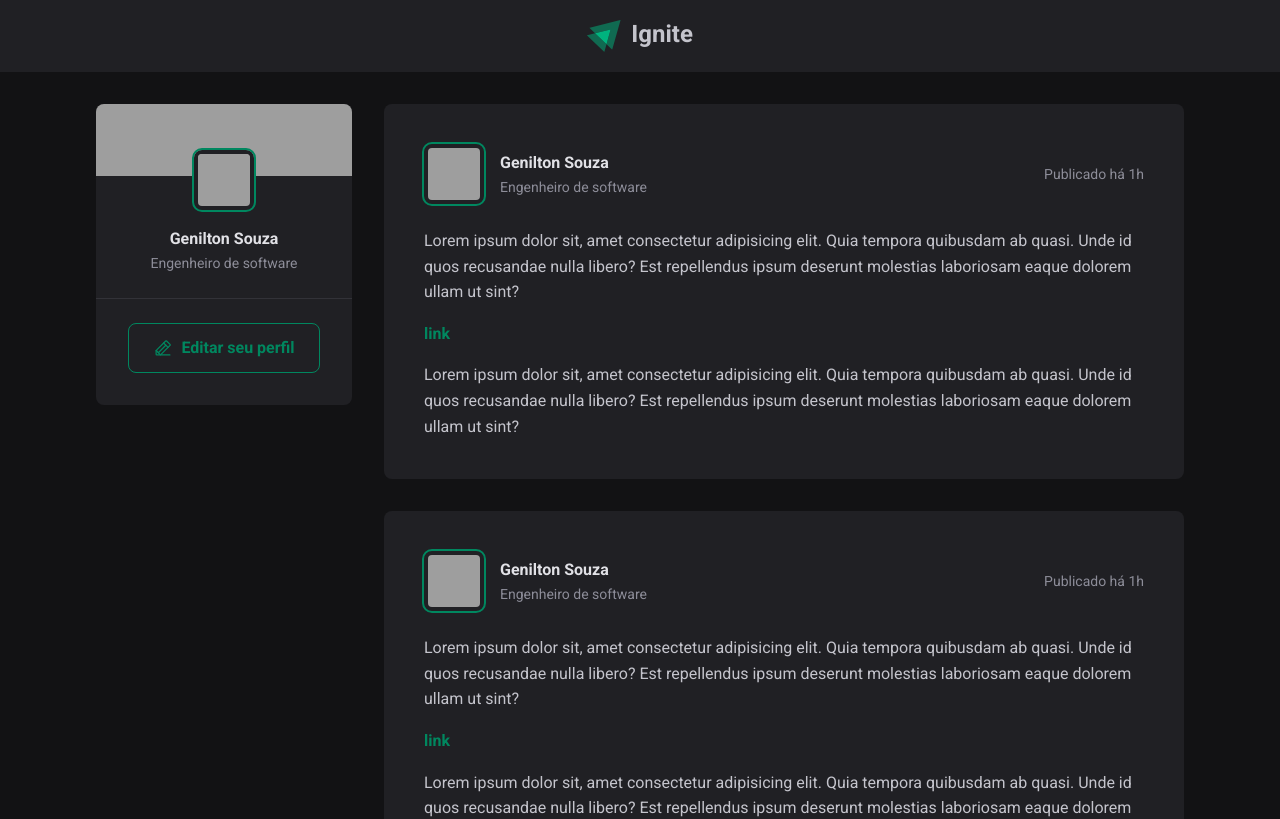
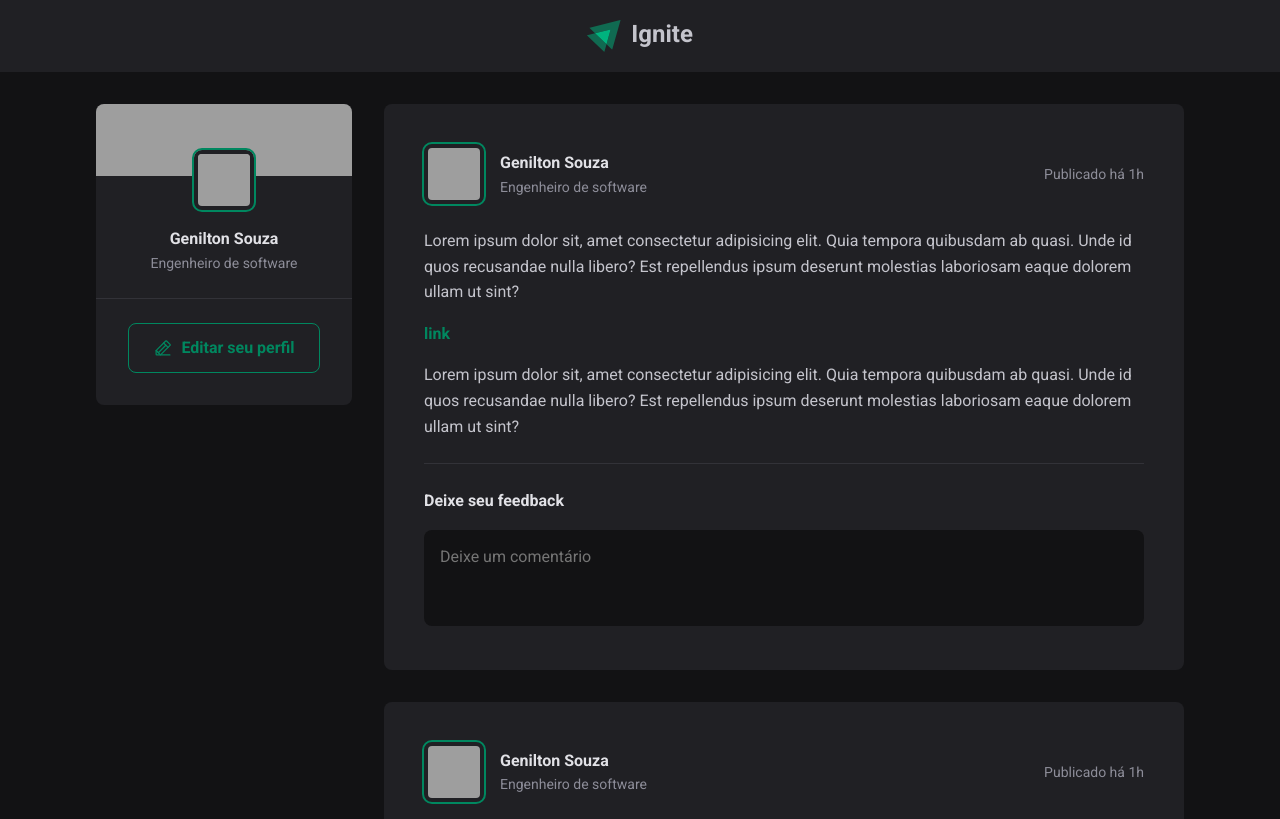
Before and after one commit to genSouza/fundamentos-reactjs, a React (Vite) app: page / in a window 1280 px wide. Shown: the top 819 px of the page. Built offline with nearby package versions, Linux system fonts and the light colour scheme; grey boxes are pictures that could not be loaded.

Commit message:
02-Estrutra da aplicação
Formulários de comentários

```diff
--- a/src/components/Post.jsx
+++ b/src/components/Post.jsx
@@ -37,6 +37,14 @@
           sint?
         </p>
       </div>
+
+      <form className={styles["comment-form"]} action="">
+        <strong>Deixe seu feedback</strong>
+        <textarea placeholder="Deixe um comentário" />
+        <footer>
+          <button type="submit">Publicar</button>
+        </footer>
+      </form>
     </article>
   );
 };
--- a/src/components/Post.module.scss
+++ b/src/components/Post.module.scss
@@ -62,6 +62,59 @@
       color: var(--gray-400);
     }
   }
+
+  .comment-form {
+    width: 100%;
+    margin-top: 1.5rem;
+    padding-top: 1.5rem;
+    border-top: 1px solid var(--gray-600);
+
+    strong {
+      line-height: 1.6;
+      color: var(--gray-100);
+    }
+
+    textarea {
+      width: 100%;
+      border: 0;
+      height: 6rem;
+      padding: 1rem;
+      border-radius: 8px;
+      margin-top: 1rem;
+      line-height: 1.4;
+      resize: none;
+      color: var(--gray-100);
+      background: var(--gray-900);
+    }
+
+    button {
+      padding: 1rem 1.5rem;
+      margin-top: 1rem;
+      border-radius: 8px;
+      border: 0;
+      font-weight: bold;
+      color: var(--white);
+      background: var(--green-500);
+      cursor: pointer;
+      transition: color 0.1s, background-color 0.1s;
+    }
+
+    button:hover {
+      background: var(--green-300);
+    }
+
+    footer {
+      visibility: hidden;
+      max-height: 0;
+    }
+  }
+
+  .comment-form:focus-within {
+    footer {
+      visibility: visible;
+      max-height: none;
+    }
+  }
 }
 
 .post + .post {
--- a/src/global.scss
+++ b/src/global.scss
@@ -9,6 +9,11 @@
   --gray-900: #121214;
   --green-300: #00b37e;
   --green-500: #00875f;
+}
+
+:focus {
+  outline: transparent;
+  box-shadow: 0 0 0 2px var(--green-500);
 }
 
 * {
```
